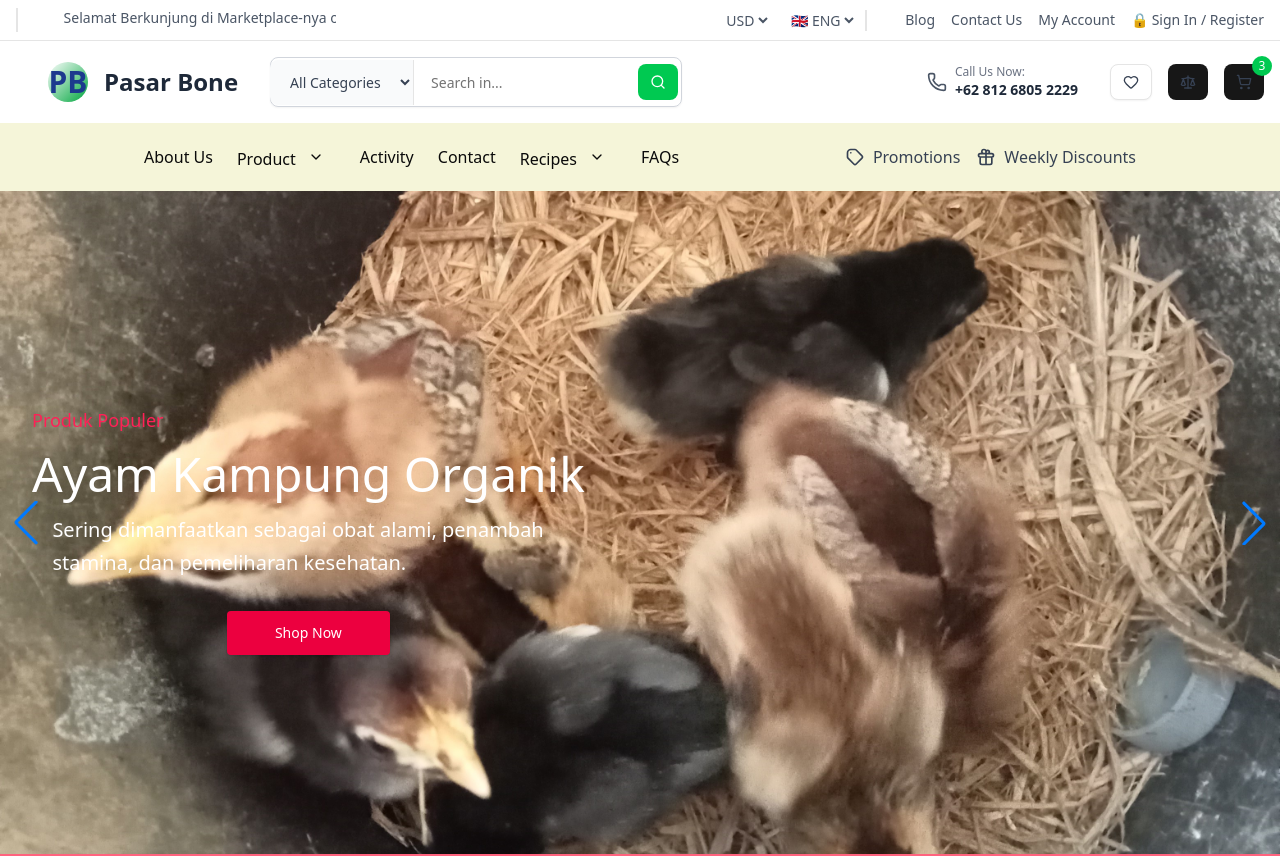
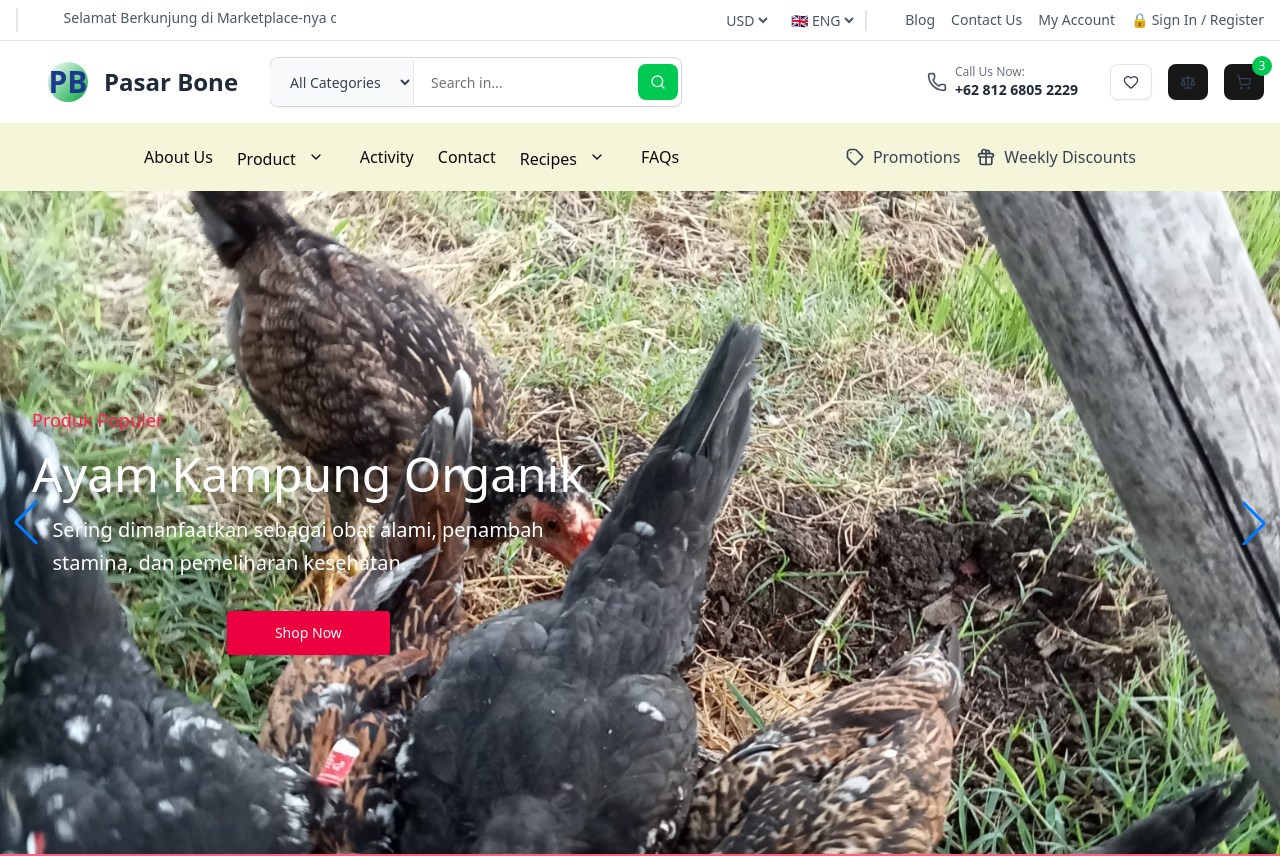
Before and after one commit to bahasacoder/pbfarm, a Next.js app: page / in a window 1280 px wide. Shown: the top 856 px of the page. Built offline with nearby package versions, Linux system fonts and the light colour scheme.

Commit message:
public image hero

```diff
--- a/components/elements/newsletter-box.tsx
+++ b/components/elements/newsletter-box.tsx
@@ -1,5 +1,7 @@
 import Image from "next/image";
 // import { CreateItem } from "@/app/actions";
+import HenSend from '@/public/Hen_Delivery_preview.png';
+
 export function NewsletterBox () {
 
     return (
@@ -10,7 +12,7 @@ export function NewsletterBox () {
 			</div>
 			<div className="nb-middle relative w-full min-h-38 h-auto md:w-1/5 flex justify-center items-center mx-auto">
 					<Image
-						src="/Hen_Delivery_preview.png"
+						src={HenSend}
 						alt="Hen deliver envelope"
 						fill
 						style={{ objectFit: 'contain', borderRadius: '10px', }}
--- a/components/features/hero.tsx
+++ b/components/features/hero.tsx
@@ -13,11 +13,11 @@ import { Navigation, Pagination, Scrollbar, A11y } from 'swiper/modules';
 // Import Swiper styles
 import 'swiper/css';
 import 'swiper/css/navigation';
-/*
-import telurHeroPict1 from './public/images/IMG20241116122934.jpg';
-import telurHeroPic2 from './public/images/IMG20231225090919.jpg';
-import telurHeroPic3 from './public/images/IMG20241108054651.jpg';
-*/
+
+import telurHeroPic1 from '@/public/images/IMG20241116122934.jpg';
+import telurHeroPic2 from '@/public/images/IMG20231225090919.jpg';
+import telurHeroPic3 from '@/public/images/IMG20241108054651.jpg';
+
 const HeroItems = [
 	{
 		id: 1,
@@ -85,7 +85,7 @@ export default function Hero() {
 						></div>
 						<div className="image-bg absolute top-0 z-10 w-full h-full">
 							<Image
-								src={"/images/IMG20231225090919.jpg"}
+								src={telurHeroPic3}
 								alt="img-telur"
 								fill
 								style={{
@@ -119,7 +119,7 @@ export default function Hero() {
 						></div>
 						<div className="image-bg absolute top-0 z-10 w-full h-full">
 							<Image
-								src={"/images/IMG20231225090919.jpg"}
+								src={telurHeroPic2}
 								alt="img-telur"
 								fill
 								style={{
@@ -153,7 +153,7 @@ export default function Hero() {
 							></div>
 							<div className="image-bg absolute top-0 z-10 w-full h-full">
 								<Image
-									src="/images/IMG20231225090919.jpg"
+									src={telurHeroPic1}
 									alt="img-telur"
 									fill
 									style={{
--- a/components/layout/header-section.tsx
+++ b/components/layout/header-section.tsx
@@ -31,13 +31,13 @@ export function HeaderSection () {
 		</header>
 
 			{/* Navigation - Header */}
-			<div className="sticky top-0 z-50 flex flex-col mx-auto w-full">
+		<div className="sticky top-0 z-50 flex flex-col mx-auto w-full">
 				<div className="relative w-full bg-beige hidden lg:flex mx-auto">
 					<div className="flex top-0 mx-auto px-4 w-5xl">
 						<HeaderMenu />
 					</div>
 				</div>
-			</div>
+		</div>
 	</>
 	)
 
--- a/next.config.js
+++ b/next.config.js
@@ -1,6 +1,10 @@
 module.exports = {
   images: {
-    disableStaticImages: true,
+    localPatterns: [
+      {
+        pathname: '/public/**',
+        search: '',
+      },
+    ],
   },
-  reactStrictMode: true
 };
```
Also changed, not shown: next-env.d.ts.
